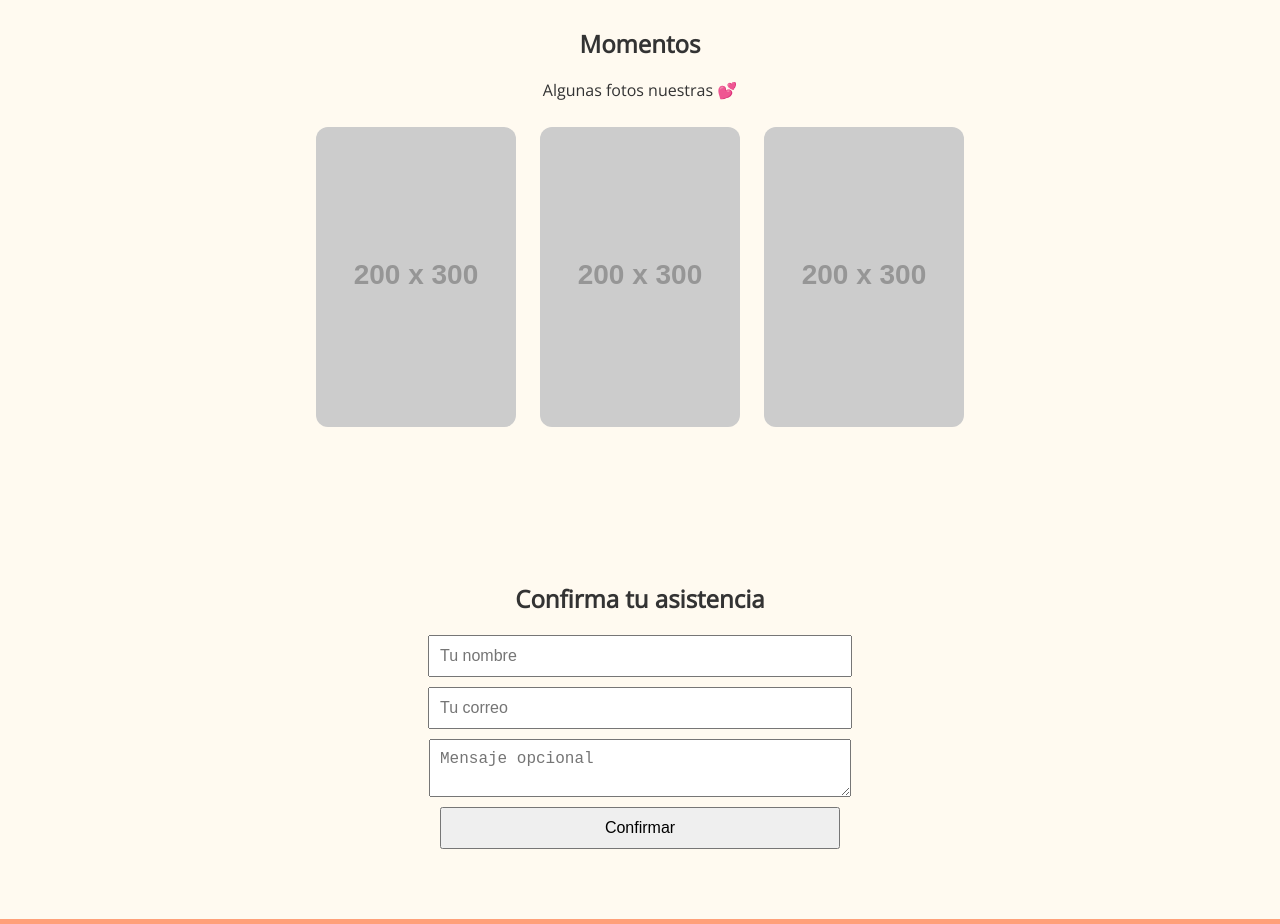
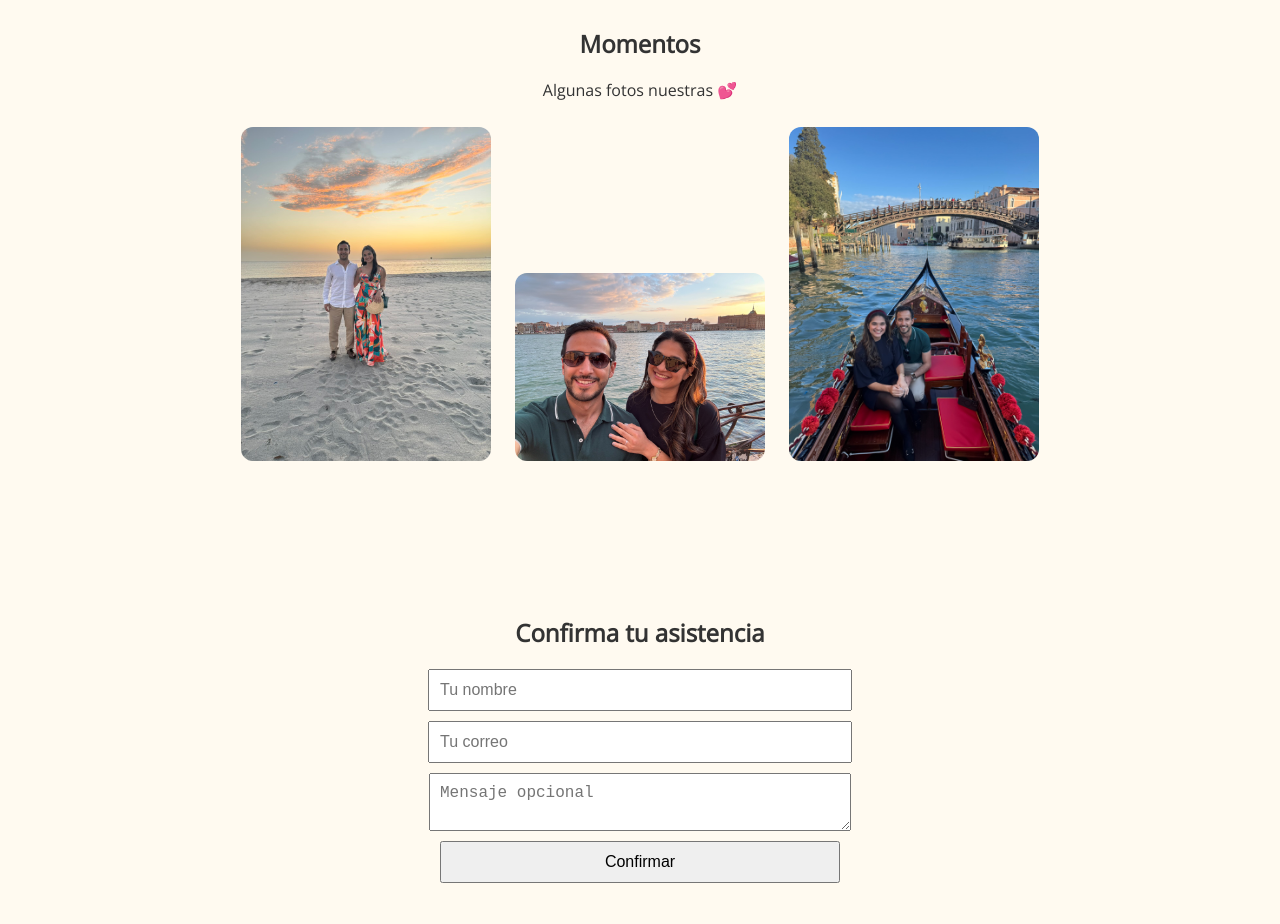
Before and after one commit to VJMCUERVOV/boda-celi-y-vic, a plain HTML site: page index.html in a window 1280 px wide. Shown: the part 1500-2424 px from the top of the page. Drawn offline with nearby package versions, Linux system fonts and the light colour scheme.

Commit message:
Add files via upload

```diff
--- a/index.html
+++ b/index.html
@@ -1,3 +1,4 @@
+
 <!DOCTYPE html>
 <html lang="es">
 <head>
@@ -42,7 +43,7 @@
       border: none;
     }
     .gallery img {
-      width: 200px;
+      width: 250px;
       height: auto;
       margin: 10px;
       border-radius: 12px;
@@ -65,7 +66,7 @@
 </head>
 <body>
   <audio autoplay loop>
-    <source src="https://www.bensound.com/bensound-music/bensound-romantic.mp3" type="audio/mpeg">
+    <source src="https://docs.google.com/uc?export=download&id=1fekGpBBDxT-FAdhhZg3aGVt_p13fIGjD" type="audio/mpeg">
   </audio>
 
   <header>
@@ -89,9 +90,9 @@
   <section class="section gallery">
     <h2>Momentos</h2>
     <p>Algunas fotos nuestras 💕</p>
-    <img src="https://via.placeholder.com/200x300?text=Foto+1" />
-    <img src="https://via.placeholder.com/200x300?text=Foto+2" />
-    <img src="https://via.placeholder.com/200x300?text=Foto+3" />
+    <img src="images/foto1.jpg" />
+    <img src="images/foto2.jpg" />
+    <img src="images/foto3.jpg" />
   </section>
 
   <section class="section">
```
Also changed, not shown: images/foto1.jpg (added), images/foto2.jpg (added), images/foto3.jpg (added).
